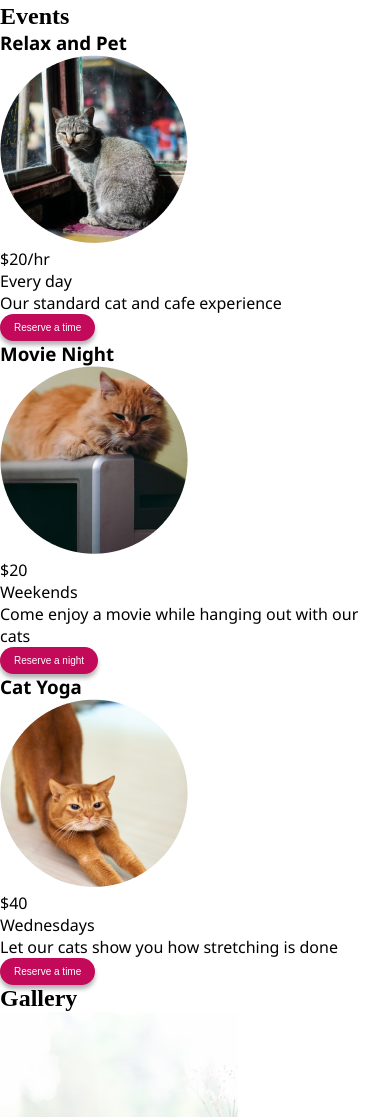
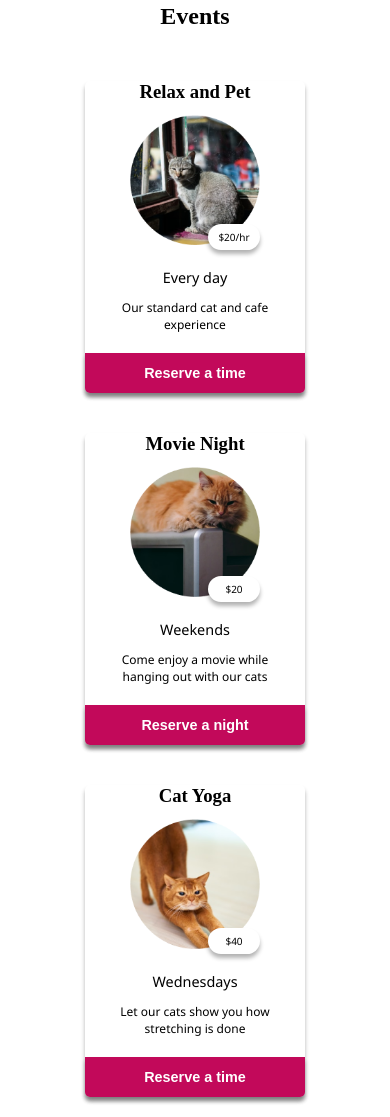
Before and after one commit to CourtneeM/Kat-Nap-Cafe, a website: page index.html in a window 390 px wide. Shown: the part 2423-3540 px from the top of the page. Drawn offline with Linux system fonts and the light colour scheme; a web font is replaced by a local one.

Commit message:
Add mobile styling to events section

```diff
--- a/index.html
+++ b/index.html
@@ -148,11 +148,11 @@
         <h2>Events</h2>
         <div class="event-container">
           <h3>Relax and Pet</h3>
-          <div>
+          <div class="event-img">
             <img src="./img/events/event-1.png" alt="">
             <p>$20/hr</p>
           </div>
-          <div>
+          <div class="event-description"e>
             <p>Every day</p>
             <p>Our standard cat and cafe experience</p>
           </div>
@@ -160,11 +160,11 @@
         </div>
         <div class="event-container">
           <h3>Movie Night</h3>
-          <div>
+          <div class="event-img">
             <img src="./img/events/event-2.png" alt="">
             <p>$20</p>
           </div>
-          <div>
+          <div class="event-description"e>
             <p>Weekends</p>
             <p>Come enjoy a movie while hanging out with our cats</p>
           </div>
@@ -172,11 +172,11 @@
         </div>
         <div class="event-container">
           <h3>Cat Yoga</h3>
-          <div>
+          <div class="event-img">
             <img src="./img/events/event-3.png" alt="">
             <p>$40</p>
           </div>
-          <div>
+          <div class="event-description"e>
             <p>Wednesdays</p>
             <p>Let our cats show you how stretching is done</p>
           </div>
--- a/input.scss
+++ b/input.scss
@@ -259,8 +259,69 @@ button {
       color: #fff;
       background-color: $primary;
       border-radius: 8px;
+    }
+  }
 
-      p {
+  #events {
+    max-width: 300px;
+    margin: 0 auto 6rem;
+    text-align: center;
+
+    h2 { margin-bottom: 3.2rem; }
+
+    .event-container {
+      margin: 0 40px 40px;
+      border-radius: 5px;
+      @include box-shadow-default();
+
+      .event-img {
+        position: relative;
+        width: 130px;
+        margin: 0 auto 18px;
+
+        img {
+          width: 130px;
+          height: 130px;
+        }
+
+        p {
+          position: absolute;
+          right: 0;
+          bottom: 0;
+          width: 52px;
+          padding: 6px 0;
+          font-size: 0.625rem;
+          background: #fff;
+          border-radius: 16px;
+          @include box-shadow-default();
+        }
+      }
+
+      .event-description {
+        padding: 0 30px;
+
+        p:first-child {
+          margin-bottom: 12px;
+          font-size: 0.9rem;
+        }
+
+        p:nth-child(2) {
+          margin-bottom: 20px;
+          font-size: 0.75rem;
+        }
+      }
+
+      h3 {
+        margin-bottom: 12px;
+        font-family: $heading-font;
+      }
+
+      button {
+        width: 100%;
+        padding: 12px 0;
+        font-size: 0.9rem;
+        font-weight: 600;
+        border-radius: 0 0 5px 5px;
       }
     }
   }
```
Also changed, not shown: css/style.css, 1 other file.
